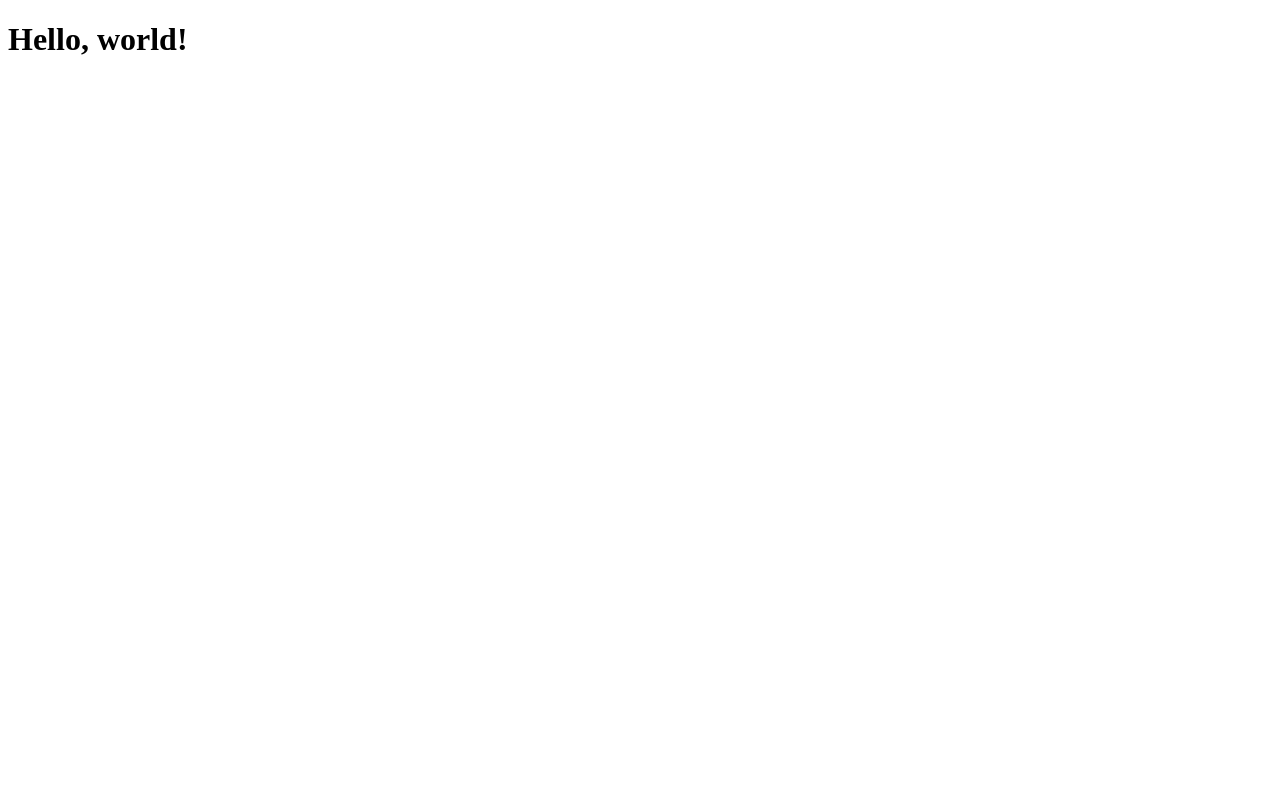
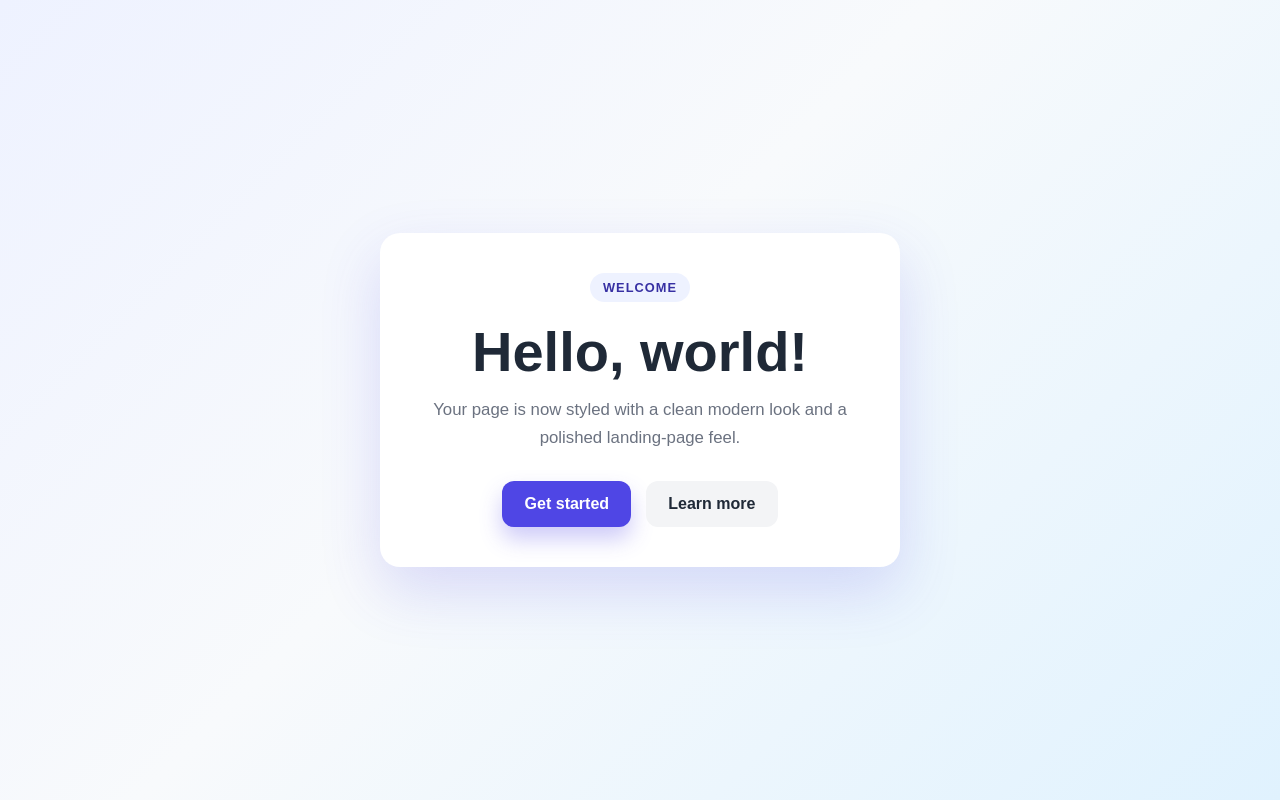
Before and after one commit to mamurovramazon570-blip/ramazon_1_GITHUB, a plain HTML site: page index.html in a window 1280 px wide. Drawn offline with Linux system fonts and the light colour scheme.

Commit message:
Improve the default landing page to a modern polished design

```diff
--- a/index.html
+++ b/index.html
@@ -3,9 +3,109 @@
   <head>
     <meta charset="utf-8">
     <meta name="viewport" content="width=device-width, initial-scale=1">
-    <title>Bootstrap demo</title>
+    <title>Welcome</title>
+    <style>
+      :root {
+        --bg: #f4f7fb;
+        --card: #ffffff;
+        --text: #1f2937;
+        --muted: #6b7280;
+        --primary: #4f46e5;
+        --primary-dark: #3730a3;
+        --shadow: rgba(79, 70, 229, 0.18);
+      }
+
+      * { box-sizing: border-box; }
+
+      body {
+        margin: 0;
+        min-height: 100vh;
+        display: grid;
+        place-items: center;
+        font-family: Arial, Helvetica, sans-serif;
+        background: linear-gradient(135deg, #eef2ff 0%, #f8fafc 45%, #e0f2fe 100%);
+        color: var(--text);
+      }
+
+      .card {
+        width: min(92vw, 520px);
+        background: var(--card);
+        border-radius: 20px;
+        padding: 2.5rem 2rem;
+        text-align: center;
+        box-shadow: 0 24px 60px var(--shadow);
+      }
+
+      .badge {
+        display: inline-block;
+        padding: 0.45rem 0.8rem;
+        border-radius: 999px;
+        background: #eef2ff;
+        color: var(--primary-dark);
+        font-weight: 700;
+        font-size: 0.8rem;
+        letter-spacing: 0.08em;
+        text-transform: uppercase;
+      }
+
+      h1 {
+        margin: 1.2rem 0 0.8rem;
+        font-size: clamp(2.2rem, 5vw, 3.5rem);
+        line-height: 1.1;
+      }
+
+      p {
+        margin: 0;
+        color: var(--muted);
+        font-size: 1.05rem;
+        line-height: 1.7;
+      }
+
+      .actions {
+        margin-top: 1.75rem;
+        display: flex;
+        justify-content: center;
+        gap: 0.9rem;
+        flex-wrap: wrap;
+      }
+
+      .btn {
+        display: inline-block;
+        padding: 0.9rem 1.4rem;
+        border-radius: 12px;
+        font-weight: 700;
+        text-decoration: none;
+        transition: transform 0.2s ease, box-shadow 0.2s ease;
+      }
+
+      .btn:hover {
+        transform: translateY(-1px);
+      }
+
+      .btn-primary {
+        background: var(--primary);
+        color: #fff;
+        box-shadow: 0 12px 22px rgba(79, 70, 229, 0.28);
+      }
+
+      .btn-secondary {
+        background: #f3f4f6;
+        color: var(--text);
+      }
+    </style>
   </head>
   <body>
-    <h1>Hello, world!</h1>
+    <main class="card">
+      <span class="badge">Welcome</span>
+      <h1>Hello, world!</h1>
+      <p>
+        Your page is now styled with a clean modern look and a polished landing-page feel.
+      </p>
+
+      <div class="actions">
+        <a href="#" class="btn btn-primary">Get started</a>
+        <a href="#" class="btn btn-secondary">Learn more</a>
+      </div>
+    </main>
   </body>
 </html>
```
